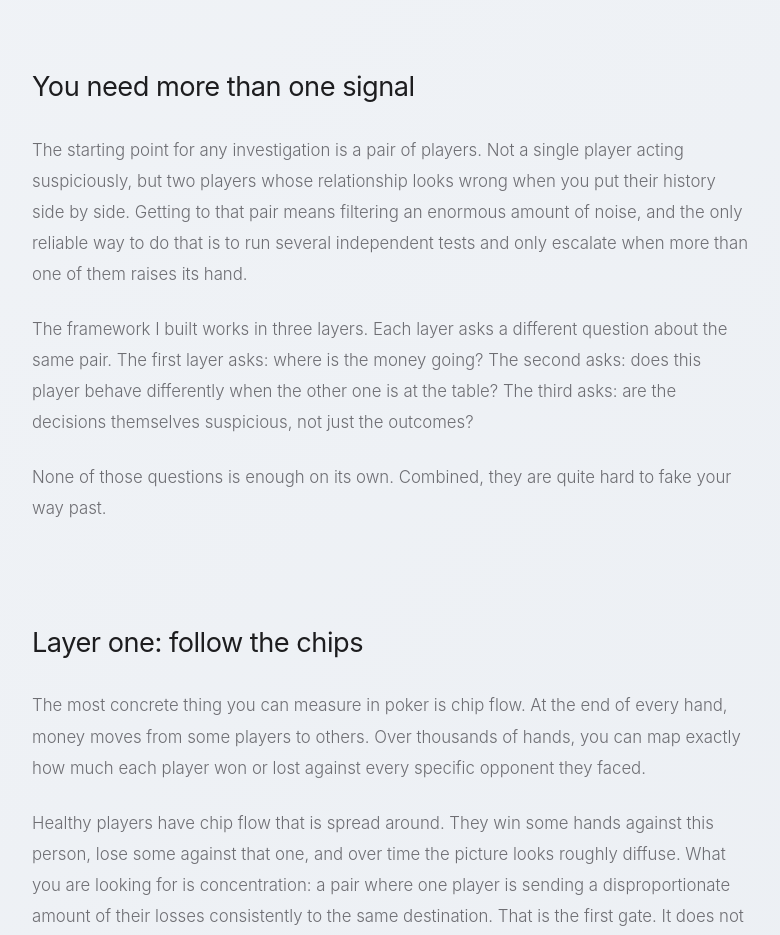
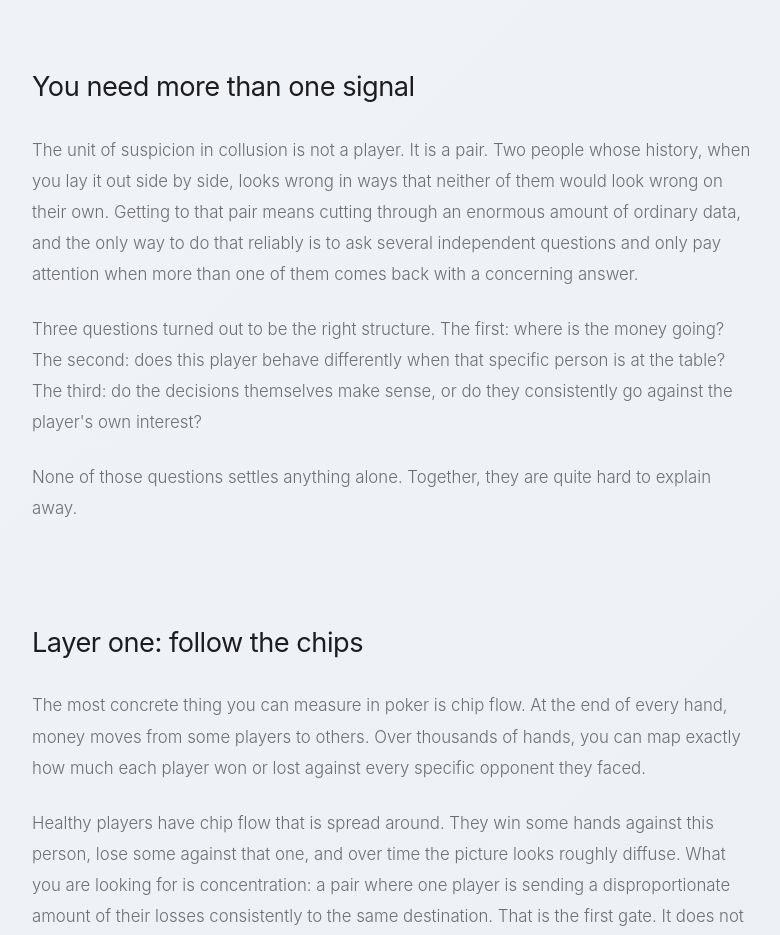
Before and after one commit to Tomchl01/portfolio, a plain HTML site: page projects/poker-collusion/index.html in a window 1280 px wide. Shown: the part 2860-3795 px from the top of the page, without its empty margins (116-896 px from the left). Drawn offline with Linux system fonts and the light colour scheme.

Commit message:
Refactor: remove escalation/framework lingo from Piece 3 opener

```diff
--- a/projects/poker-collusion/index.html
+++ b/projects/poker-collusion/index.html
@@ -227,21 +227,23 @@
       <h2 class="prose-heading">You need more than one signal</h2>
 
       <p>
-        The starting point for any investigation is a pair of players. Not a single player acting suspiciously,
-        but two players whose relationship looks wrong when you put their history side by side. Getting to that
-        pair means filtering an enormous amount of noise, and the only reliable way to do that is to run
-        several independent tests and only escalate when more than one of them raises its hand.
+        The unit of suspicion in collusion is not a player. It is a pair.
+        Two people whose history, when you lay it out side by side, looks wrong in ways that
+        neither of them would look wrong on their own. Getting to that pair means cutting
+        through an enormous amount of ordinary data, and the only way to do that reliably
+        is to ask several independent questions and only pay attention when more than one
+        of them comes back with a concerning answer.
       </p>
 
       <p>
-        The framework I built works in three layers. Each layer asks a different question about the same pair.
-        The first layer asks: where is the money going? The second asks: does this player behave differently
-        when the other one is at the table? The third asks: are the decisions themselves suspicious, not
-        just the outcomes?
+        Three questions turned out to be the right structure. The first: where is the money going?
+        The second: does this player behave differently when that specific person is at the table?
+        The third: do the decisions themselves make sense, or do they consistently go against
+        the player's own interest?
       </p>
 
       <p>
-        None of those questions is enough on its own. Combined, they are quite hard to fake your way past.
+        None of those questions settles anything alone. Together, they are quite hard to explain away.
       </p>
 
       <h2 class="prose-heading">Layer one: follow the chips</h2>
```
